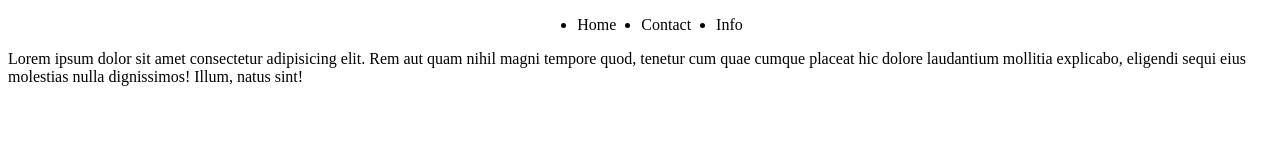
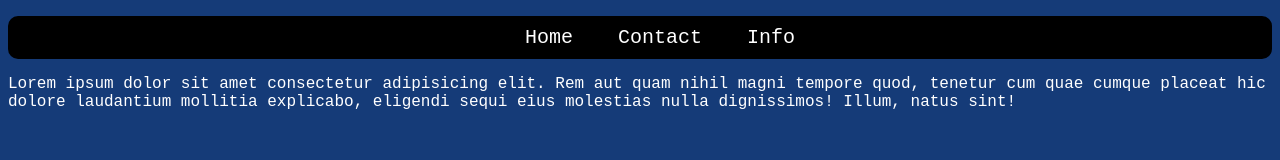
Before and after one commit to ParvSuhagiya/feature, a plain HTML site: page index.html in a window 1280 px wide. Drawn offline with Linux system fonts and the light colour scheme.

Commit message:
added style

```diff
--- a/index.html
+++ b/index.html
@@ -4,6 +4,28 @@
     <meta charset="UTF-8">
     <meta name="viewport" content="width=device-width, initial-scale=1.0">
     <title>Document</title>
+    <style>
+        body{
+            background-color:rgb(21, 59, 120);
+            font-family: 'Courier New', Courier, monospace;
+        }
+        nav{
+            background-color: black;
+            border-radius: 10px;
+        }
+        *{
+            color: white;
+        }
+
+        ul > li{
+            font-size: 20px;
+            font-weight: 500;
+            padding: 10px;
+        }
+        ul{
+            list-style: none;
+        }
+    </style>
 </head>
 <body>
     <nav>
```
